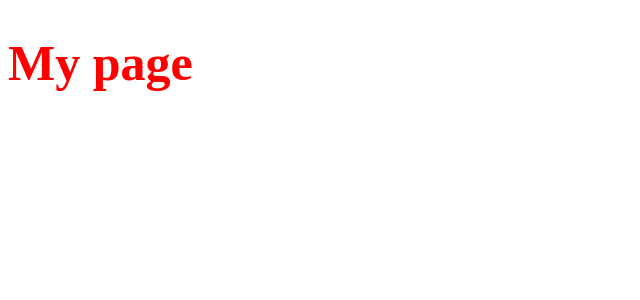
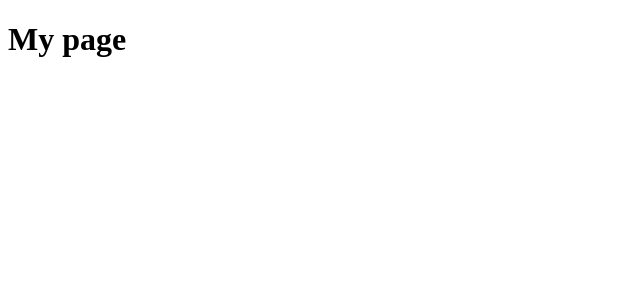
Before and after one commit to Jonatan966/payflow, a Next.js app: page / in a window 1280 px wide. Shown: the top 300 px of the page, without its empty margins (0-640 px from the left). Built offline with nearby package versions, Linux system fonts and the light colour scheme.

Commit message:
feat: config app

```diff
--- a/pages/index.tsx
+++ /dev/null
@@ -1,10 +0,0 @@
-import styled from 'styled-components'
-
-const Title = styled.h1`
-  color: red;
-  font-size: 50px;
-`
-
-export default function Home() {
-  return <Title>My page</Title>
-}
--- a/pages/_document.tsx
+++ b/src/pages/_document.tsx
@@ -2,7 +2,7 @@ import Document, { DocumentContext } from 'next/document'
 import { ServerStyleSheet } from 'styled-components'
 
 export default class MyDocument extends Document {
-  static async getInitialProps(ctx: DocumentContext) {
+  static async getInitialProps (ctx: DocumentContext) {
     const sheet = new ServerStyleSheet()
     const originalRenderPage = ctx.renderPage
 
@@ -10,7 +10,7 @@ export default class MyDocument extends Document {
       ctx.renderPage = () =>
         originalRenderPage({
           enhanceApp: (App) => (props) =>
-            sheet.collectStyles(<App {...props} />),
+            sheet.collectStyles(<App {...props} />)
         })
 
       const initialProps = await Document.getInitialProps(ctx)
@@ -21,7 +21,7 @@ export default class MyDocument extends Document {
             {initialProps.styles}
             {sheet.getStyleElement()}
           </>
-        ),
+        )
       }
     } finally {
       sheet.seal()
--- /dev/null
+++ b/src/pages/index.tsx
@@ -0,0 +1,3 @@
+export default function Home () {
+  return <h1>My page</h1>
+}
```
Also changed, not shown: package.json (+12 -3 lines), .eslintrc.json (added), next-env.d.ts, 1 other file (tests, documents, lock files or other folders).
